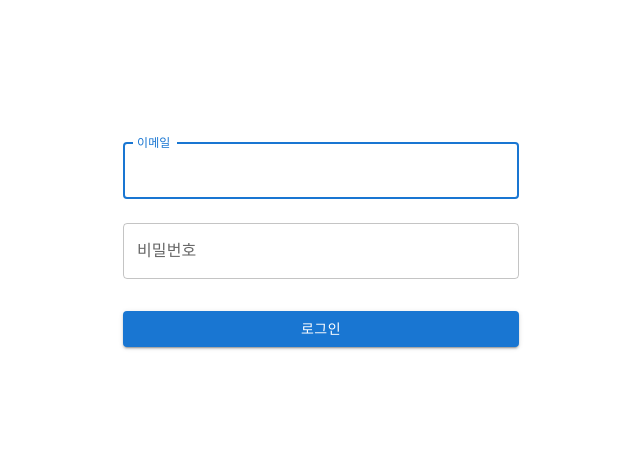
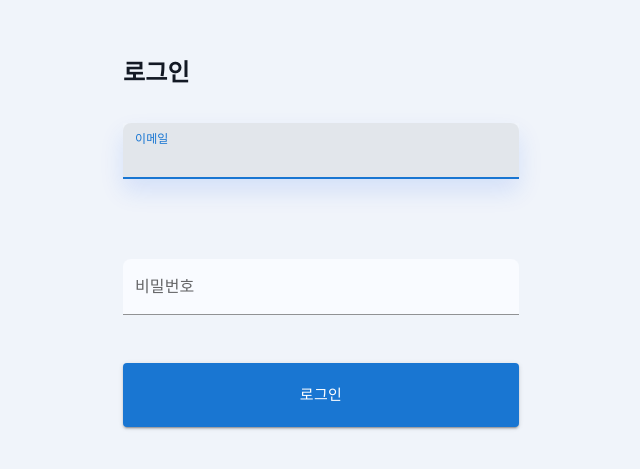
Before and after one commit to anshqhsh/alocados-Assignment, a React (Create React App) app: page / in a window 1280 px wide. Shown: the part 159-628 px from the top of the page, without its empty margins (319-959 px from the left). Built offline with nearby package versions, Linux system fonts and the light colour scheme.

Commit message:
feat: Mui Css styling(typograph,input, focus)

```diff
--- a/package.json
+++ b/package.json
@@ -6,6 +6,7 @@
     "@emotion/react": "^11.9.3",
     "@emotion/styled": "^11.9.3",
     "@mui/material": "^5.9.1",
+    "@mui/system": "^5.9.1",
     "@testing-library/jest-dom": "^5.16.4",
     "@testing-library/react": "^13.3.0",
     "@testing-library/user-event": "^13.5.0",
--- a/src/App.tsx
+++ b/src/App.tsx
@@ -1,5 +1,6 @@
 import styled from '@emotion/styled'
 import Login from 'routes/Login/Login'
+import { colors } from 'styles/colors'
 import './App.css'
 
 const AppContainer = styled.div`
@@ -8,6 +9,7 @@ const AppContainer = styled.div`
   display: flex;
   justify-content: center;
   align-items: center;
+  background-color: ${colors.BACKGROUND_COLOR};
 `
 
 const App = () => {
--- a/src/routes/Login/Login.tsx
+++ b/src/routes/Login/Login.tsx
@@ -3,6 +3,19 @@ import Button from '@mui/material/Button'
 import TextField from '@mui/material/TextField'
 import Box from '@mui/material/Box'
 import Container from '@mui/material/Container'
+import { borderRadius, fontWeight, lineHeight } from '@mui/system'
+import { createTheme, ThemeProvider, Typography } from '@mui/material'
+
+const theme = createTheme()
+// TODO: 일단 typography만 전역적으로 styling을 해야할 필요 있을듯함 ex: fontFamily, color
+theme.typography.h5 = {
+  fontFamily: 'Pretendard',
+  fontStyle: 'normal',
+  fontWeight: '600',
+  fontSize: '24px',
+  lineHeight: '150%',
+  color: '#131924',
+}
 
 const Login = () => {
   const submitHandler = (e: React.FormEvent<HTMLFormElement>) => {
@@ -13,13 +26,50 @@ const Login = () => {
       password: data.get('password'),
     })
   }
-
   return (
     <Container component='main' maxWidth='xs'>
-      <Box component='form' onSubmit={submitHandler} noValidate sx={{ mt: 1 }}>
-        <TextField margin='normal' fullWidth id='email' label='이메일' name='email' autoFocus />
-        <TextField margin='normal' fullWidth name='password' label='비밀번호' type='password' id='password' />
-        <Button type='submit' fullWidth variant='contained' sx={{ mt: 3, mb: 2 }}>
+      <ThemeProvider theme={theme}>
+        <Typography variant='h5'>로그인</Typography>
+      </ThemeProvider>
+      <Box component='form' onSubmit={submitHandler} noValidate sx={{ mt: 4 }}>
+        <TextField
+          margin='normal'
+          fullWidth
+          id='email'
+          variant='filled'
+          label='이메일'
+          sx={[
+            {
+              mt: 0,
+              mb: 8,
+            },
+            {
+              '& .MuiFilledInput-root': { background: '#F9FBFF', borderRadius: '8px 8px 0px 0px' },
+              '& .MuiFilledInput-input:focus': { boxShadow: '0px 12px 24px rgba(0, 83, 244, 0.12)' },
+            },
+          ]}
+          name='email'
+          autoFocus
+        />
+        <TextField
+          margin='normal'
+          fullWidth
+          name='password'
+          variant='filled'
+          label='비밀번호'
+          sx={[
+            {
+              mb: 6,
+            },
+            {
+              '& .MuiFilledInput-root': { background: '#F9FBFF', borderRadius: '8px 8px 0px 0px' },
+              '& .MuiFilledInput-input:focus': { boxShadow: '0px 12px 24px rgba(0, 83, 244, 0.12)' },
+            },
+          ]}
+          type='password'
+          id='password'
+        />
+        <Button type='submit' fullWidth variant='contained' sx={{ height: 64 }} size='large'>
           로그인
         </Button>
       </Box>
```
Also changed, not shown: 1 other file (tests, documents, lock files or other folders).
